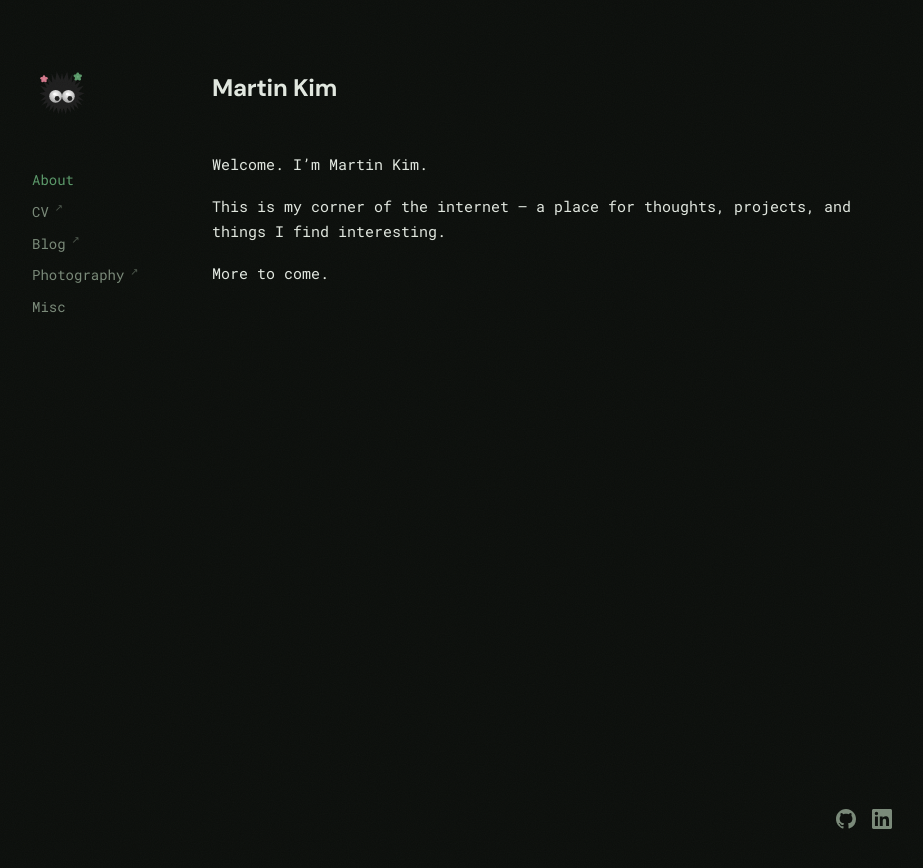
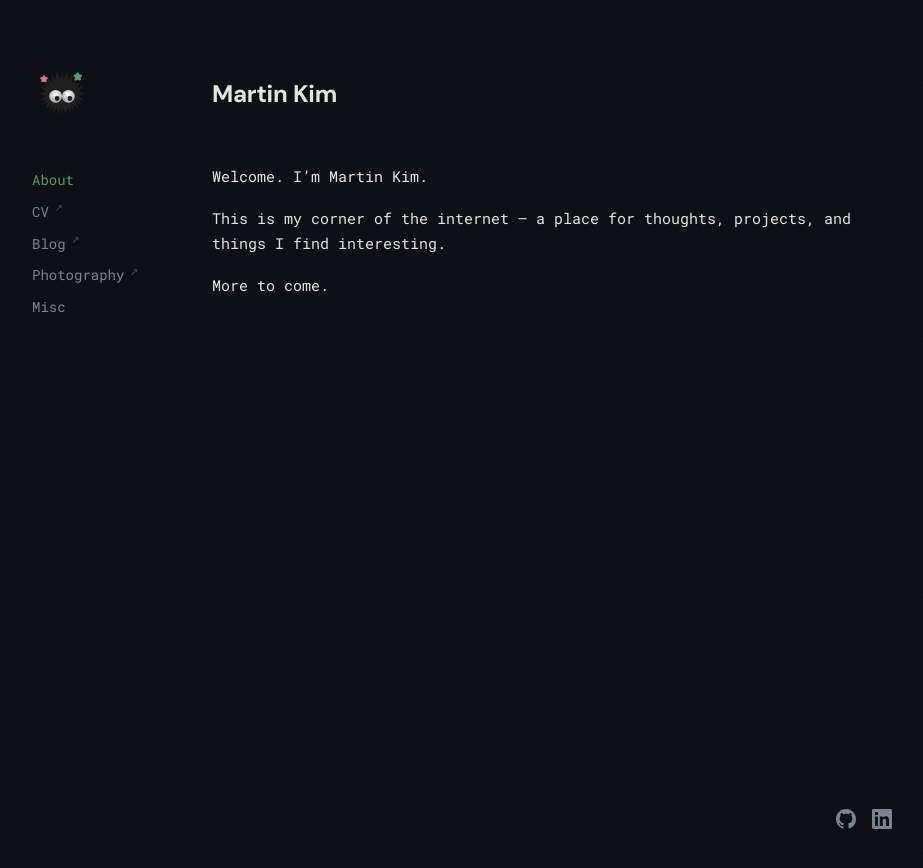
Before and after one commit to martinkim0/martinkim0.github.io, a Jekyll site: the page built from index.md, in a window 1280 px wide. Shown: the top 868 px of the page, without its empty margins (168-1091 px from the left). Built offline with Jekyll 4.4.1, drawn with Linux system fonts in a browser that asks for light colours.

Commit message:
Shift palette to dark blue-grey, fix content header alignment
- Change backgrounds, borders, and text-secondary from green-tinted
  to blue-grey for better contrast with the soot sprite logo
- Update content header height from 48px to 60px to match new logo
  size, restoring nav/body vertical alignment

Co-Authored-By: Claude Opus 4.6 <noreply@anthropic.com>

```diff
--- a/_sass/_content.scss
+++ b/_sass/_content.scss
@@ -9,7 +9,7 @@
   &__header {
     // Match logo height so name centers with it; same bottom margin
     // so content__inner aligns with sidebar nav below
-    height: 48px;
+    height: 60px;
     display: flex;
     align-items: center;
     margin-bottom: var(--space-xl);
--- a/_sass/_variables.scss
+++ b/_sass/_variables.scss
@@ -1,14 +1,14 @@
 :root {
   // Colors — Forest Terminal palette
-  --bg-primary: #0c0f0c;
-  --bg-sidebar: #101410;
-  --bg-surface: #1a1f1a;
+  --bg-primary: #0c0e14;
+  --bg-sidebar: #10131a;
+  --bg-surface: #1a1d24;
   --text-primary: #e2e8e0;
-  --text-secondary: #7a8a79;
+  --text-secondary: #7a8390;
   --accent: #5b9a6a;
   --accent-hover: #6fb87e;
   --accent-muted: #3d6b48;
-  --border: #1e2a1e;
+  --border: #1e2230;
 
   // Typography
   --font-display: 'DM Sans', sans-serif;
```
